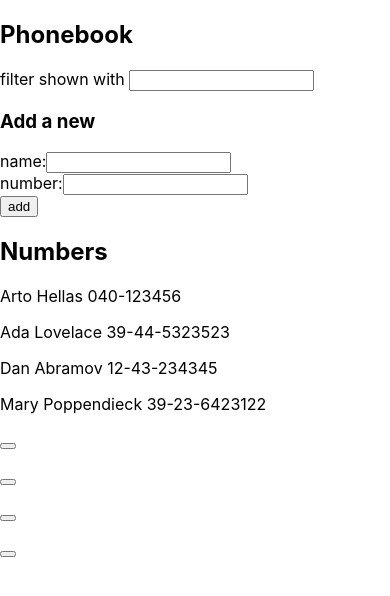
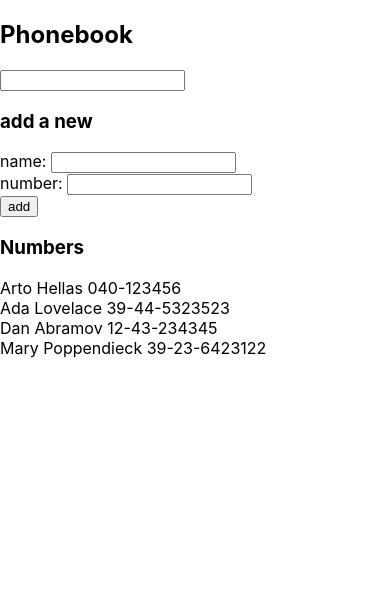
Before and after one commit to sainioan/fullstack2020, a React (Create React App) app in the folder part2/phonebook/: page / in a window 390 px wide. Shown: the top 596 px of the page. Built offline with nearby package versions, Linux system fonts and the light colour scheme.

Commit message:
phonebook2.10

```diff
--- a/part2/phonebook/src/App.js
+++ b/part2/phonebook/src/App.js
@@ -1,117 +1,56 @@
 import React, { useState } from 'react'
-import Person from './components/Person'
 import Persons from './components/Persons'
 import Filter from './components/Filter'
 import PersonForm from './components/PersonForm'
 
+const App = () => {
+	const [ persons, setPersons ] = useState([
+		{ name: 'Arto Hellas', number: '040-123456' },
+		{ name: 'Ada Lovelace', number: '39-44-5323523' },
+		{ name: 'Dan Abramov', number: '12-43-234345' },
+		{ name: 'Mary Poppendieck', number: '39-23-6423122' }
+  ])
 
-const App = (props) => {
-  const [persons, setPersons] = useState(props.persons)
-  const [newName, setNewName] = useState('')
-  const [newNumber, setNewNumber] = useState('')
-  const [newFilter, setNewFilter] = useState('')
+	const [ newName, setNewName ] = useState('')
+	const [ newNumber, setNewNumber ] = useState('')
+	const [ newFilter, setNewFilter ] = useState('')
 
 	const addPerson = (event) => {
-
-    event.preventDefault();
-
-    const personObject = {
-      name: newName,
-      number: newNumber,
-
-    }
-    if (persons.some(o => o.name.toLowerCase() === personObject.name.toLowerCase())) {
-
-      let message = `${newName} is already added to phonebook`
-      alert(message)
-      return
-    } else {
-      setPersons(persons.concat(personObject))
+		event.preventDefault()
+		if (!persons.some((person) => person.name.toLowerCase() === newName.toLowerCase())) {
+			setPersons(persons.concat({ name: newName, number: newNumber }))
 			setNewName('')
 			setNewNumber('')
+		} else {
+			alert(`${newName} is already added to phonebook`)
 		}
-  }
+	};
 
-  const addFilter = (event) => {
-    event.preventDefault()
+	const handleNameChange = (event) => {
+		setNewName(event.target.value)
+	};
 
-    const filterObject = {
-      text: newFilter
-    }
-  }
-  const handleNameChange = (event) => {
+	const handleNumberChange = (event) => {
+		setNewNumber(event.target.value)
+	};
 
-    event.preventDefault();
-    if (persons.find(sameName => sameName === newName)) {
-      window.alert("Name exist");
-      return
-    }
-    console.log(event.target.value)
-
-    setNewName(event.target.value)
-
-  }
-  const handleNumberChange = (event) => {
-    event.preventDefault();
-    console.log(event.target.value)
-    setNewNumber(event.target.value)
-  }
-  const setQuery = (query) => {
-    let p = persons.filter(person => person.name.toLowerCase().includes(query.toLowerCase()))
-    //setDisplayRows(p)
-   // console.log(displayRows)
-  }
 	const handleFilterChange = (event) => {
-    event.preventDefault();
-    setQuery(event.target.value);
-    setNewFilter(event.target.valeu)
-  }
-
+		setNewFilter(event.target.value)
+	};
 
 	return (
 		<div>
+			<Filter value={newFilter} onChange={handleFilterChange} />
+			<PersonForm
+				addPerson={addPerson}
+				newName={newName}
+				handleNameChange={handleNameChange}
+				newNumber={newNumber}
+				handleNumberChange={handleNumberChange}
+			/>
 
-      <h2>Phonebook</h2>
-      <Filter filter={newFilter} onChange={handleFilterChange} />
-      <h3>Add a new </h3>
-      {/* <form onSubmit={addPerson}> */}
-{/*         <div>
-
-          name:
-          <input
-            value={newName}
-            onChange={handleNameChange}
-          />
+			<Persons persons={persons} newFilter={newFilter} />
 		</div>
-
-        <div>
-          number:
-          <input
-            value={newNumber}
-            onChange={handleNumberChange} />
-          <div>
-            <button type="submit">add</button>
-          </div>
-
-        </div>
- */}
-      {/* </form> */}
-      <PersonForm newName={newName} handleNameChange={handleNameChange} newNumber={newNumber} handleNumberChange={handleNumberChange} addPerson={addPerson} />
-
-      <h2>Numbers</h2>
-
-{/*         {persons.map(person =>
-          <Person key={person.name} name={person.name} number={person.number} />)} */}
-
-
-      <ul> {persons.map((name, number) =>
-        <Person key={name} name={name} number={number} />
-
-      )}
-
-        <Persons filter={newFilter} persons={persons}/>
-      </ul>
-    </div>)
+	)
 }
-
 export default App
--- a/part2/phonebook/src/components/Filter.js
+++ b/part2/phonebook/src/components/Filter.js
@@ -1,15 +1,14 @@
-import React from 'react'
+import React from "react";
 
-const Filter = (props) =>{
-    return (
-        <form>
-            <div>
-            filter shown with <input value={props.newFilter}
-                    onChange={props.handleFilter}
-                />
-            </div>
+const Filter = ({ value, onChange }) => {
+	return (
+		<div>
+			<h2>Phonebook</h2>
 
-        </form>
-    )
-}
-export default Filter
+			<input value={value} onChange={onChange} />
+		</div>
+	);
+};
+
+
+export default Filter;
--- a/part2/phonebook/src/components/Person.js
+++ /dev/null
@@ -1,17 +0,0 @@
-import React from 'react'
-
-
-
-  const Person =({name})=> {
-
-
-
-  return (
-<div>
-  <p>{name.name} {name.number}</p>
-
-</div>
-  )
-}
-
-export default Person;
--- a/part2/phonebook/src/components/PersonForm.js
+++ b/part2/phonebook/src/components/PersonForm.js
@@ -1,27 +1,29 @@
 import React from 'react'
 
-const PersonForm = ({addPerson, newName, handleNameChange, newNumber, handleNumberChange}) =>{
+
+const PersonForm = ({ addEntry, newName, handleNameChange, newNumber, handleNumberChange }) => {
 	return (
-        <form onSubmit = {addPerson}>
 		<div>
-                name:
+			<h3>add a new </h3>
+
+			<form onSubmit={addEntry}>
+				<div>
+					name: <input value={newName} onChange={handleNameChange} required />
+				</div>
+				<div>
+					number:{' '}
 					<input
-                value={newName}
-                onChange={handleNameChange}
+						value={newNumber}
+						onChange={handleNumberChange}
+						required
 					/>
 				</div>
 				<div>
-                number:
-                <input
-                value={newNumber}
-                onChange={handleNumberChange}
-                />
-            <div>
 					<button type="submit">add</button>
 				</div>
+			</form>
 		</div>
-        </form>
-    )
-}
+	);
+};
 
 export default PersonForm
--- a/part2/phonebook/src/components/Persons.js
+++ b/part2/phonebook/src/components/Persons.js
@@ -1,25 +1,21 @@
-import React from 'react'
-import Person from './Person'
+import React from 'react';
 
-const Persons = ({ filter, persons }) => {
-    return (
-      persons.filter(person =>
-        person.name.includes(filter)).map(person =>
-          <div key={person.id}>
-            <Person
-              name={person.name}
-              number={person.number}
-            />
-            {' '}
-            <button
-              type="button"
-              value={person.id}
-              >
 
-            </button>
-            <br />
-          </div>
-        )
-    )
-  }
+const Persons = ({persons, newFilter}) => {
+  const personsToShow = () =>
+  persons.filter((person)=>
+  person.name.toLowerCase().includes(newFilter.toLowerCase())).map((person) => (
+    <div key ={person.name}>
+    {person.name} {person.number}
+    </div>
+  ))
+return(
+  <div>
+    <h3>Numbers</h3>
+    {personsToShow()}
+  </div>
+
+)
+
+}
 export default Persons
--- a/part2/phonebook/src/index.js
+++ b/part2/phonebook/src/index.js
@@ -3,13 +3,8 @@ import ReactDOM from 'react-dom';
 import './index.css';
 import App from './App';
 
-const persons = [
-  { name: 'Arto Hellas', number: '040-123456' },
-  { name: 'Ada Lovelace', number: '39-44-5323523' },
-  { name: 'Dan Abramov', number: '12-43-234345' },
-  { name: 'Mary Poppendieck', number: '39-23-6423122' }
-]
+
 ReactDOM.render(
-  <App persons={persons} />,
+  <App  />,
   document.getElementById('root')
 )
```
Lines whose indentation alone changed are shown as unchanged.
